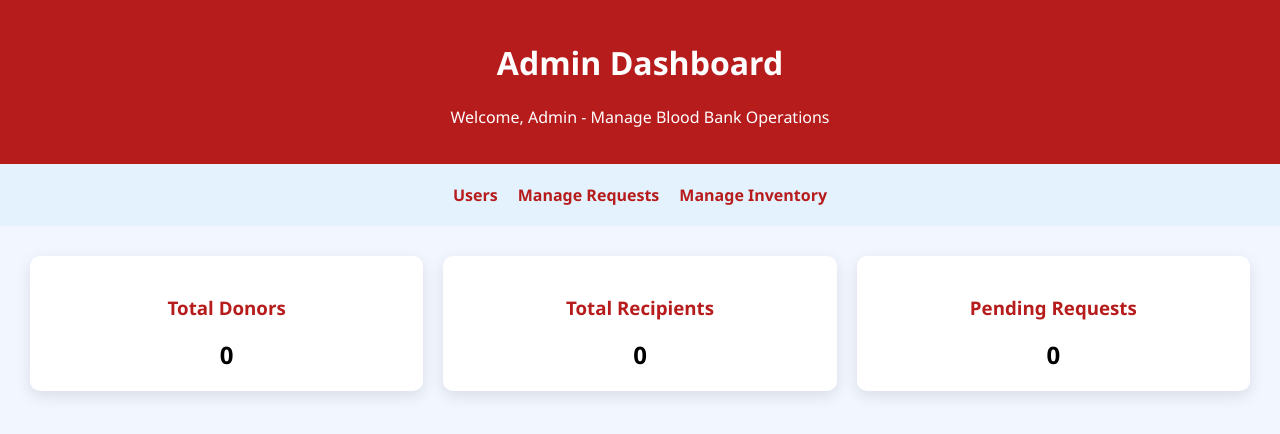
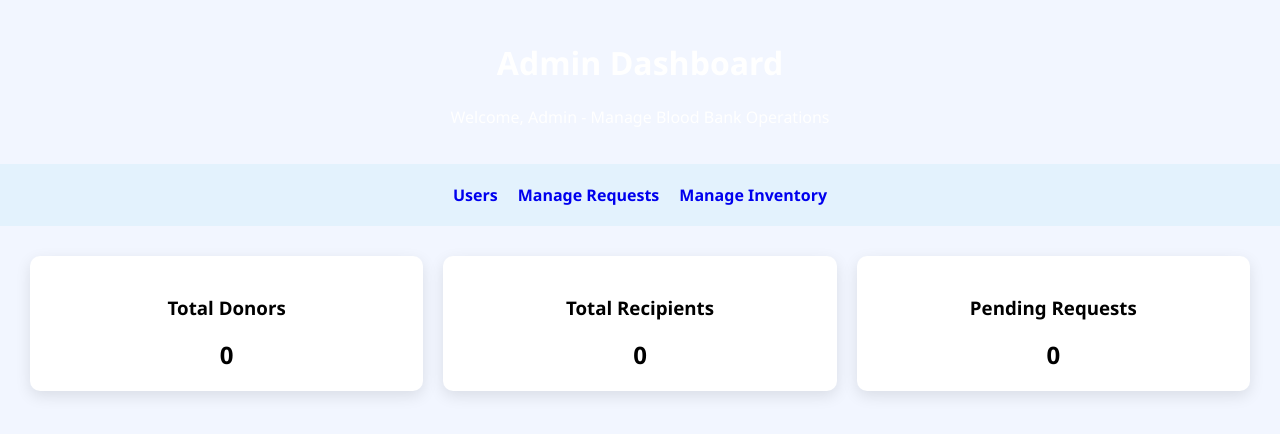
Before and after one commit to VIV3K-17/Blood-Bank-System, a plain HTML site: page client/admindashboard.html in a window 1280 px wide. Drawn offline with Linux system fonts and the light colour scheme; no server answers.

Commit message:
Update admindashboard.html

```diff
--- a/client/admindashboard.html
+++ b/client/admindashboard.html
@@ -14,7 +14,7 @@
     }
 
     header {
-      background:#b71c1c;
+      background:##faa0a0;
       color: white;
       padding: 20px;
       text-align: center;
@@ -36,7 +36,7 @@
     }
 
     .card h3 {
-      color: #b71c1c;
+      color: ##faa0a0;
     }
 
     .card span {
@@ -56,7 +56,7 @@
 
     nav a {
       text-decoration: none;
-      color: #b71c1c;
+      color: ##faa0a0;
       font-weight: bold;
     }
 
```
